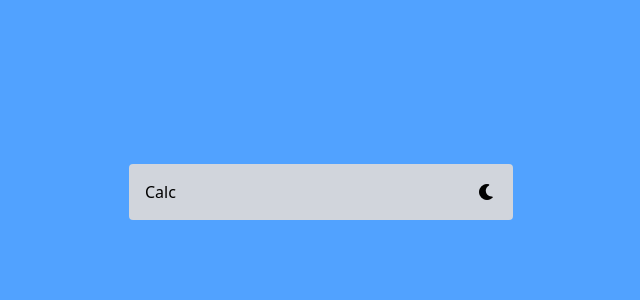
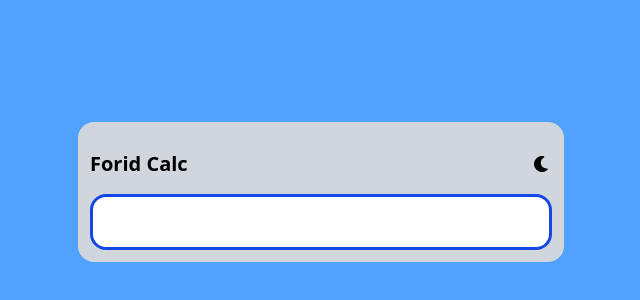
Before and after one commit to Foridul35962/Calculator, a React (Vite) app: page / in a window 1280 px wide. Shown: the part 208-508 px from the top of the page, without its empty margins (319-959 px from the left). Built offline with nearby package versions, Linux system fonts and the light colour scheme.

Commit message:
display done

```diff
--- a/src/calculator.jsx
+++ b/src/calculator.jsx
@@ -1,12 +1,13 @@
 import Navbars from "./navbar";
+import Display from "./display";
 
 const calculator = () => {
     return (
         <>
-        <div className="bg-gray-300 text-black rounded-sm flex justify-center items-center flex-row dark:bg-gray-800 dark:text-white min-w-sm">
+        <div className="bg-gray-300 text-black rounded-2xl flex justify-center items-center flex-col p-3 dark:bg-gray-800 dark:text-white min-w-sm">
             <Navbars></Navbars>
-            {/* <Display></Display>
-            <Buttons></Buttons> */}
+            <Display></Display>
+            {/* <Buttons></Buttons> */}
         </div>
         </>
     )
--- /dev/null
+++ b/src/display.jsx
@@ -0,0 +1,14 @@
+const display=()=>{
+    const result=(event)=>{
+        if(event.key==='Enter'){
+            console.log("Enter prass");
+        }
+    }
+    return (
+        <div className="w-full">
+            <input type="text" className="bg-white w-full h-14 p-3 text-3xl border-3 border-blue-700 focus:outline-none rounded-2xl dark:bg-gray-900" onKeyDown={result}/>
+        </div>
+    )
+}
+
+export default display;
--- a/src/navbar.jsx
+++ b/src/navbar.jsx
@@ -1,15 +1,16 @@
 import { useState } from "react";
 
 const navbar = () => {
+    let [isDark,setTheam]= useState(false);
     const changeTheme=()=>{
         document.documentElement.classList.toggle('dark');
+        setTheam(!isDark);
     }
     return (
         <div className="m-4 w-full flex items-center justify-between">
-            <div>Calc</div>
+            <div className="font-bold text-xl ">Forid Calc</div>
             <div>
-                <i className="fa-solid fa-moon" onClick={changeTheme}></i>
-                {/* <i className="fa-solid fa-sun"></i> */}
+                <i className={`fa-solid cursor-pointer transform transition-all duration-300 hover:text-lg active:text-sm ${isDark ? 'fa-sun' : 'fa-moon'}`} onClick={changeTheme}></i>
             </div>
         </div>
     )
```
